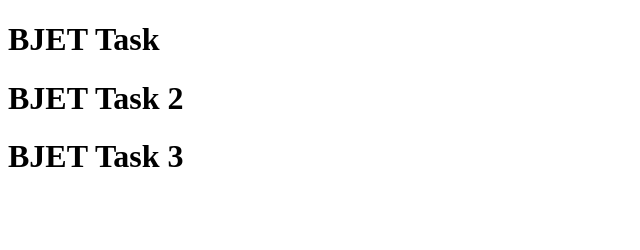
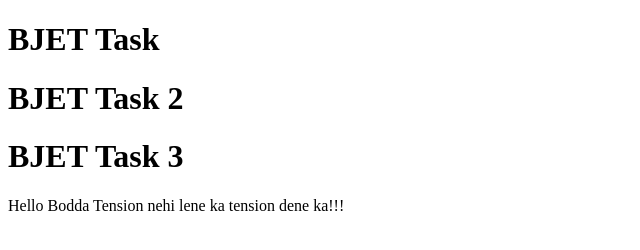
Before and after one commit to arif-rahman-cse/bjet_task, a plain HTML site: page index.html in a window 1280 px wide. Shown: the whole page, without its empty margins (0-640 px from the left). Drawn offline with Linux system fonts and the light colour scheme.

Commit message:
added new paragraph tag

```diff
--- a/index.html
+++ b/index.html
@@ -9,5 +9,8 @@
     <h1>BJET Task</h1>
     <h1>BJET Task 2</h1>
     <h1>BJET Task 3</h1>
+    <div>
+        <p>Hello Bodda Tension nehi lene ka tension dene ka!!!</p>
+    </div>
 </body>
 </html>
```
